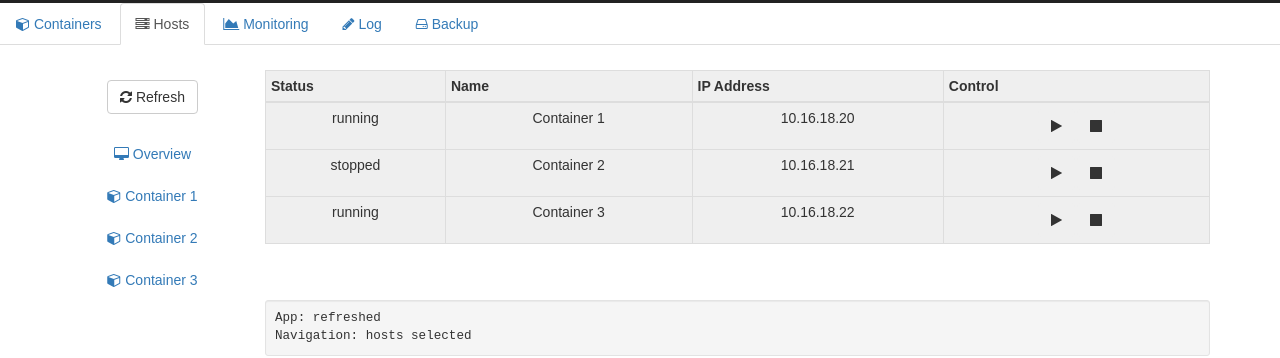
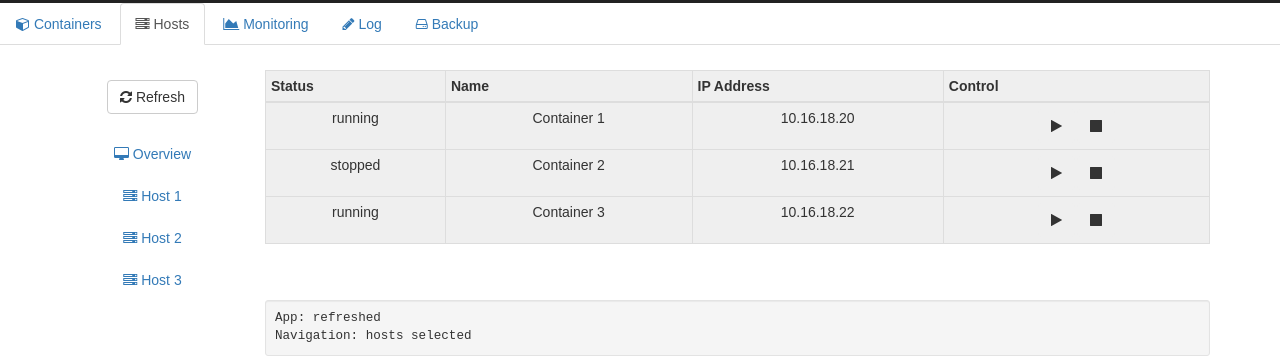
Before and after one commit to LexicForLXD/web-frontend, a React (Create React App) app: page / in a window 1280 px wide. Both pictures are taken after a click on the button "Hosts". Shown: the part 147-505 px from the top of the page. Built offline with nearby package versions, Linux system fonts and the light colour scheme.

Commit message:
sidebar: display items belonging to selected page

```diff
--- a/src/App.js
+++ b/src/App.js
@@ -13,6 +13,7 @@ class App extends Component {
     super();
     this.state = {
       loggedIn: true,
+      page: 'containers',
       containers: [],
       hosts: [],
       printQueue: []
@@ -91,7 +92,10 @@ class App extends Component {
         </header>
         {this.state.loggedIn &&
           <div className="Navigation">
-            <Navigation print={msg => this.print(msg)} />
+            <Navigation
+              page={this.state.page}
+              setPage={page => this.setState({ page: page })}
+              print={msg => this.print(msg)} />
           </div>
         }
         <Login
@@ -105,6 +109,7 @@ class App extends Component {
             <Row>
               <Col xs={3} md={2}>
                 <Sidebar
+                  page={this.state.page}
                   containers={this.state.containers}
                   hosts={this.state.hosts}
                   print={msg => this.print(msg)}
--- a/src/Navigation.js
+++ b/src/Navigation.js
@@ -5,21 +5,16 @@ import { Navbar, NavDropdown, Nav, NavItem, Button } from 'react-bootstrap';
 class Navigation extends Component {
   constructor(props) {
     super();
-    this.state = {
-      page: 'containers'
-    };
   }
 
   select = (key) => {
-    this.setState({
-      page: key
-    });
+    this.props.setPage(key);
     this.props.print(`Navigation: ${key} selected`);
   }
 
   render() {
     return (
-          <Nav bsStyle="tabs" activeKey={this.state.page} onSelect={this.select}>
+          <Nav bsStyle="tabs" activeKey={this.props.page} onSelect={this.select}>
             <NavItem eventKey={'containers'}>
               <i className="fa fa-cube"></i> Containers
             </NavItem>
--- a/src/Sidebar.js
+++ b/src/Sidebar.js
@@ -17,6 +17,31 @@ class Sidebar extends Component {
     this.props.print(`Sidebar: ${key} selected`);
   }
 
+  displayContainers = () =>
+    this.props.containers.map((container, index) =>
+      <NavItem key={index + 1} eventKey={`container ${index + 1}`}>
+        <i className="fa fa-cube"></i> {container.name}
+      </NavItem>
+    );
+
+  displayHosts = () =>
+    this.props.hosts.map((host, index) =>
+      <NavItem key={index} eventKey={`host ${index + 1}`}>
+        <i className="fa fa-server"></i> {host.name}
+      </NavItem>
+    );
+
+  switchPageItems = () => {
+    switch (this.props.page) {
+      case 'containers':
+        return this.displayContainers()
+        break;
+      case 'hosts':
+        return this.displayHosts()
+        break;
+    }
+  }
+
   render() {
     return (
       <Nav stacked activeKey={this.state.selected} onSelect={this.select}>
@@ -26,16 +51,7 @@ class Sidebar extends Component {
         <NavItem key={0} eventKey={'container overview'}>
           <i className="fa fa-desktop"></i> Overview
         </NavItem>
-        {this.props.containers.map((container, index) =>
-          <NavItem key={index + 1} eventKey={`container ${index + 1}`}>
-            <i className="fa fa-cube"></i> {container.name}
-          </NavItem>
-        )}
-        {/* {this.props.hosts.map((host, index) =>
-          <NavItem key={index} eventKey={`host ${index + 1}`}>
-            <i className="fa fa-server"></i> {host.name}
-          </NavItem>
-        )} */}
+        {this.switchPageItems()}
       </Nav>
     );
   }
```
